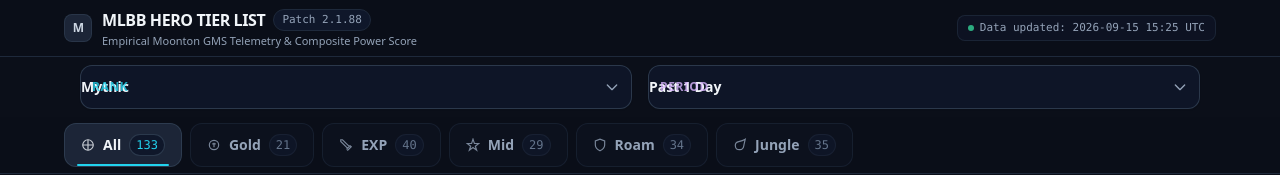
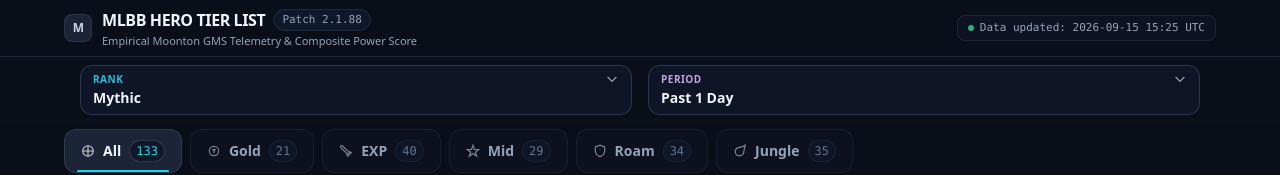
Before and after one commit to bonje-manza/mlbb-tierlist, a React (Vite) app: page / in a window 1280 px wide. Shown: the top 175 px of the page. Built offline with nearby package versions, Linux system fonts and the light colour scheme.

Commit message:
fix(ui): resolve text overlap visual bug in dual dropdown controls

```diff
--- a/src/components/DatasetControls.tsx
+++ b/src/components/DatasetControls.tsx
@@ -38,38 +38,32 @@ export const DatasetControls: React.FC<DatasetControlsProps> = ({
   onTimeWindowChange,
   disabled = false,
 }) => {
+  const currentRankLabel = RANK_OPTIONS.find((opt) => opt.value === rankTier)?.label ?? rankTier;
+  const currentTimeLabel = TIME_OPTIONS.find((opt) => opt.value === timeWindow)?.label ?? timeWindow;
+
   return (
     <div
       aria-label="Dataset filters"
       className="w-full max-w-6xl mx-auto px-2 sm:px-4 py-2 flex items-center justify-between gap-2 sm:gap-4"
     >
-      {/* Rank Tier Select */}
+      {/* Rank Tier Card & Select */}
       <div className="relative flex-1 min-w-0">
         <label htmlFor="rank-tier-select" className="sr-only">
           Rank Tier
         </label>
-        <div className="relative flex items-center">
-          <span className="absolute left-2.5 sm:left-3 text-[10px] sm:text-xs font-bold uppercase tracking-wider text-cyan-400/80 pointer-events-none select-none">
-            Rank
-          </span>
-          <select
-            id="rank-tier-select"
-            data-testid="rank-tier-select"
-            value={rankTier}
-            onChange={(e) => onRankTierChange(e.target.value as RankTier)}
-            disabled={disabled}
-            aria-label="Rank Tier"
-            className="w-full min-h-[44px] min-w-[44px] pl-13 sm:pl-15 pr-8 py-2 rounded-xl bg-slate-900/90 hover:bg-slate-800/90 text-xs sm:text-sm font-semibold text-slate-100 border border-slate-700/80 hover:border-cyan-500/50 focus:outline-none focus:ring-2 focus:ring-cyan-500/50 focus:border-cyan-500 cursor-pointer transition-all duration-150 appearance-none shadow-sm disabled:opacity-50 disabled:cursor-not-allowed"
-          >
-            {RANK_OPTIONS.map((opt) => (
-              <option key={opt.value} value={opt.value} className="bg-slate-900 text-slate-100 py-1">
-                {opt.label}
-              </option>
-            ))}
-          </select>
-          <div className="absolute right-2.5 sm:right-3 pointer-events-none text-slate-400 flex items-center">
+        <div
+          className={`w-full min-h-[46px] px-3 py-1.5 rounded-xl bg-slate-900/90 border transition-all flex flex-col justify-center shadow-sm relative ${
+            disabled
+              ? 'opacity-50 border-slate-800 cursor-not-allowed'
+              : 'hover:bg-slate-800/90 border-slate-700/80 hover:border-cyan-500/50 focus-within:ring-2 focus-within:ring-cyan-500/50 focus-within:border-cyan-500 cursor-pointer'
+          }`}
+        >
+          <div className="flex items-center justify-between leading-none mb-0.5">
+            <span className="text-[10px] font-bold uppercase tracking-wider text-cyan-400/90 select-none">
+              Rank
+            </span>
             <svg
-              className="w-4 h-4"
+              className="w-3.5 h-3.5 text-slate-400 shrink-0 pointer-events-none"
               fill="none"
               stroke="currentColor"
               viewBox="0 0 24 24"
@@ -78,36 +72,46 @@ export const DatasetControls: React.FC<DatasetControlsProps> = ({
               <path strokeLinecap="round" strokeLinejoin="round" strokeWidth="2" d="M19 9l-7 7-7-7" />
             </svg>
           </div>
+          <span className="text-xs sm:text-sm font-semibold text-slate-100 truncate leading-tight select-none pr-3">
+            {currentRankLabel}
+          </span>
         </div>
+
+        <select
+          id="rank-tier-select"
+          data-testid="rank-tier-select"
+          value={rankTier}
+          onChange={(e) => onRankTierChange(e.target.value as RankTier)}
+          disabled={disabled}
+          aria-label="Rank Tier"
+          className="absolute inset-0 w-full h-full min-h-[44px] min-w-[44px] opacity-0 cursor-pointer disabled:cursor-not-allowed"
+        >
+          {RANK_OPTIONS.map((opt) => (
+            <option key={opt.value} value={opt.value} className="bg-slate-900 text-slate-100 py-1">
+              {opt.label}
+            </option>
+          ))}
+        </select>
       </div>
 
-      {/* Time Window Select */}
+      {/* Time Window Card & Select */}
       <div className="relative flex-1 min-w-0">
         <label htmlFor="time-window-select" className="sr-only">
           Time Window
         </label>
-        <div className="relative flex items-center">
-          <span className="absolute left-2.5 sm:left-3 text-[10px] sm:text-xs font-bold uppercase tracking-wider text-purple-300/80 pointer-events-none select-none">
-            Period
-          </span>
-          <select
-            id="time-window-select"
-            data-testid="time-window-select"
-            value={timeWindow}
-            onChange={(e) => onTimeWindowChange(e.target.value as TimeWindow)}
-            disabled={disabled}
-            aria-label="Time Window"
-            className="w-full min-h-[44px] min-w-[44px] pl-15 sm:pl-17 pr-8 py-2 rounded-xl bg-slate-900/90 hover:bg-slate-800/90 text-xs sm:text-sm font-semibold text-slate-100 border border-slate-700/80 hover:border-purple-500/50 focus:outline-none focus:ring-2 focus:ring-purple-500/50 focus:border-purple-500 cursor-pointer transition-all duration-150 appearance-none shadow-sm disabled:opacity-50 disabled:cursor-not-allowed"
-          >
-            {TIME_OPTIONS.map((opt) => (
-              <option key={opt.value} value={opt.value} className="bg-slate-900 text-slate-100 py-1">
-                {opt.label}
-              </option>
-            ))}
-          </select>
-          <div className="absolute right-2.5 sm:right-3 pointer-events-none text-slate-400 flex items-center">
+        <div
+          className={`w-full min-h-[46px] px-3 py-1.5 rounded-xl bg-slate-900/90 border transition-all flex flex-col justify-center shadow-sm relative ${
+            disabled
+              ? 'opacity-50 border-slate-800 cursor-not-allowed'
+              : 'hover:bg-slate-800/90 border-slate-700/80 hover:border-purple-500/50 focus-within:ring-2 focus-within:ring-purple-500/50 focus-within:border-purple-500 cursor-pointer'
+          }`}
+        >
+          <div className="flex items-center justify-between leading-none mb-0.5">
+            <span className="text-[10px] font-bold uppercase tracking-wider text-purple-300/90 select-none">
+              Period
+            </span>
             <svg
-              className="w-4 h-4"
+              className="w-3.5 h-3.5 text-slate-400 shrink-0 pointer-events-none"
               fill="none"
               stroke="currentColor"
               viewBox="0 0 24 24"
@@ -116,7 +120,26 @@ export const DatasetControls: React.FC<DatasetControlsProps> = ({
               <path strokeLinecap="round" strokeLinejoin="round" strokeWidth="2" d="M19 9l-7 7-7-7" />
             </svg>
           </div>
+          <span className="text-xs sm:text-sm font-semibold text-slate-100 truncate leading-tight select-none pr-3">
+            {currentTimeLabel}
+          </span>
         </div>
+
+        <select
+          id="time-window-select"
+          data-testid="time-window-select"
+          value={timeWindow}
+          onChange={(e) => onTimeWindowChange(e.target.value as TimeWindow)}
+          disabled={disabled}
+          aria-label="Time Window"
+          className="absolute inset-0 w-full h-full min-h-[44px] min-w-[44px] opacity-0 cursor-pointer disabled:cursor-not-allowed"
+        >
+          {TIME_OPTIONS.map((opt) => (
+            <option key={opt.value} value={opt.value} className="bg-slate-900 text-slate-100 py-1">
+              {opt.label}
+            </option>
+          ))}
+        </select>
       </div>
     </div>
   );
```
